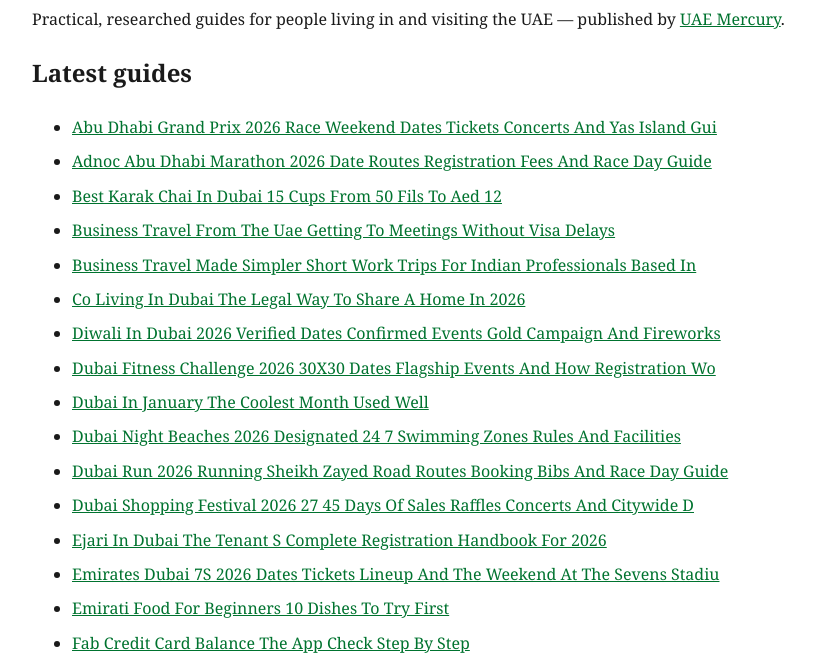
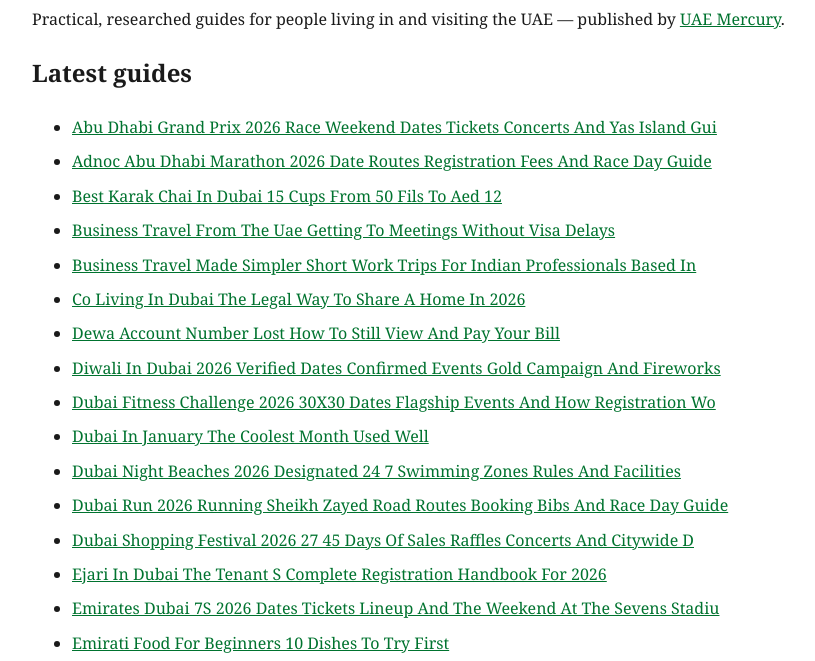
Before and after one commit to uaemercury/uae-guides, a plain HTML site: page index.html in a window 1280 px wide. Shown: the part 115-776 px from the top of the page, without its empty margins (228-1043 px from the left). Drawn offline with Linux system fonts and the light colour scheme.

Commit message:
Update index (add dewa-account-number-lost-how-to-still-view-and-pay-your-bill)

```diff
--- a/index.html
+++ b/index.html
@@ -22,6 +22,7 @@ h1{color:#00732F} a{color:#00732F} li{margin:.45em 0}
 <li><a href="posts/business-travel-from-the-uae-getting-to-meetings-without-visa-delays.html">Business Travel From The Uae Getting To Meetings Without Visa Delays</a></li>
 <li><a href="posts/business-travel-made-simpler-short-work-trips-for-indian-professionals-based-in-.html">Business Travel Made Simpler Short Work Trips For Indian Professionals Based In </a></li>
 <li><a href="posts/co-living-in-dubai-the-legal-way-to-share-a-home-in-2026.html">Co Living In Dubai The Legal Way To Share A Home In 2026</a></li>
+<li><a href="posts/dewa-account-number-lost-how-to-still-view-and-pay-your-bill.html">Dewa Account Number Lost How To Still View And Pay Your Bill</a></li>
 <li><a href="posts/diwali-in-dubai-2026-verified-dates-confirmed-events-gold-campaign-and-fireworks.html">Diwali In Dubai 2026 Verified Dates Confirmed Events Gold Campaign And Fireworks</a></li>
 <li><a href="posts/dubai-fitness-challenge-2026-30x30-dates-flagship-events-and-how-registration-wo.html">Dubai Fitness Challenge 2026 30X30 Dates Flagship Events And How Registration Wo</a></li>
 <li><a href="posts/dubai-in-january-the-coolest-month-used-well.html">Dubai In January The Coolest Month Used Well</a></li>
```
